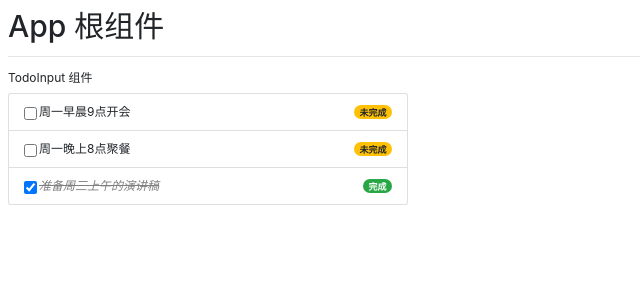
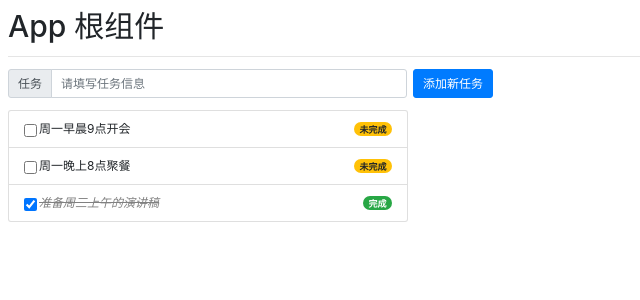
Before and after one commit to PhoenixWr/todo, a Vue app: page / in a window 1280 px wide. Shown: the top 300 px of the page, without its empty margins (0-640 px from the left). Built offline with nearby package versions, Linux system fonts and the light colour scheme; the HTML template or start-up script is replaced by a standard one.

Commit message:
基于Bootstrap渲染TodoInput组件结构

```diff
--- a/src/components/todo-input/TodoInput.vue
+++ b/src/components/todo-input/TodoInput.vue
@@ -1,5 +1,17 @@
 <template>
-  <div>TodoInput 组件</div>
+  <form class="form-inline">
+    <div class="input-group mb-2 mr-sm-2">
+      <!-- 输入框前缀 -->
+      <div class="input-group-prepend">
+        <div class="input-group-text">任务</div>
+      </div>
+      <!-- 文本输入框 -->
+      <input type="text" class="form-control" placeholder="请填写任务信息" style="width: 356px" />
+    </div>
+
+    <!-- 添加按钮 -->
+    <button type="submit" class="btn btn-primary mb-2">添加新任务</button>
+  </form>
 </template>
 
 <script>
```
